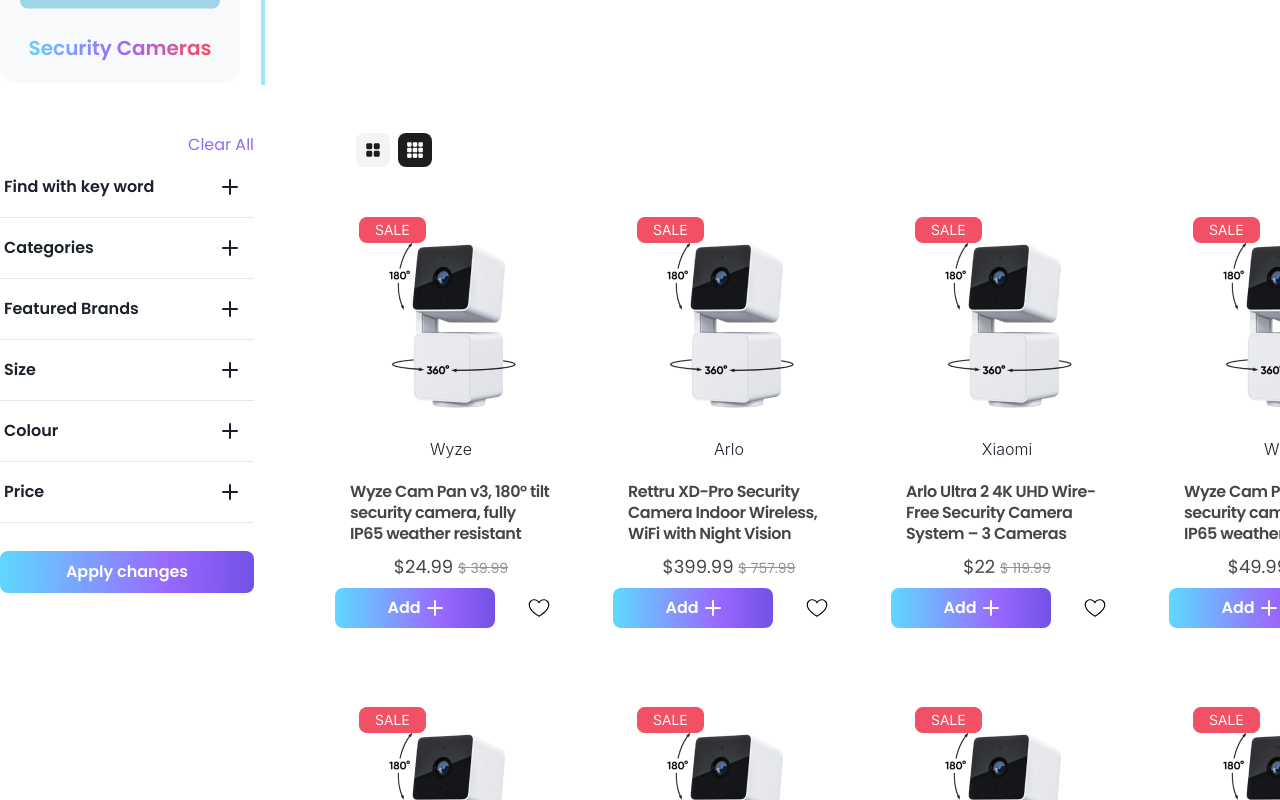
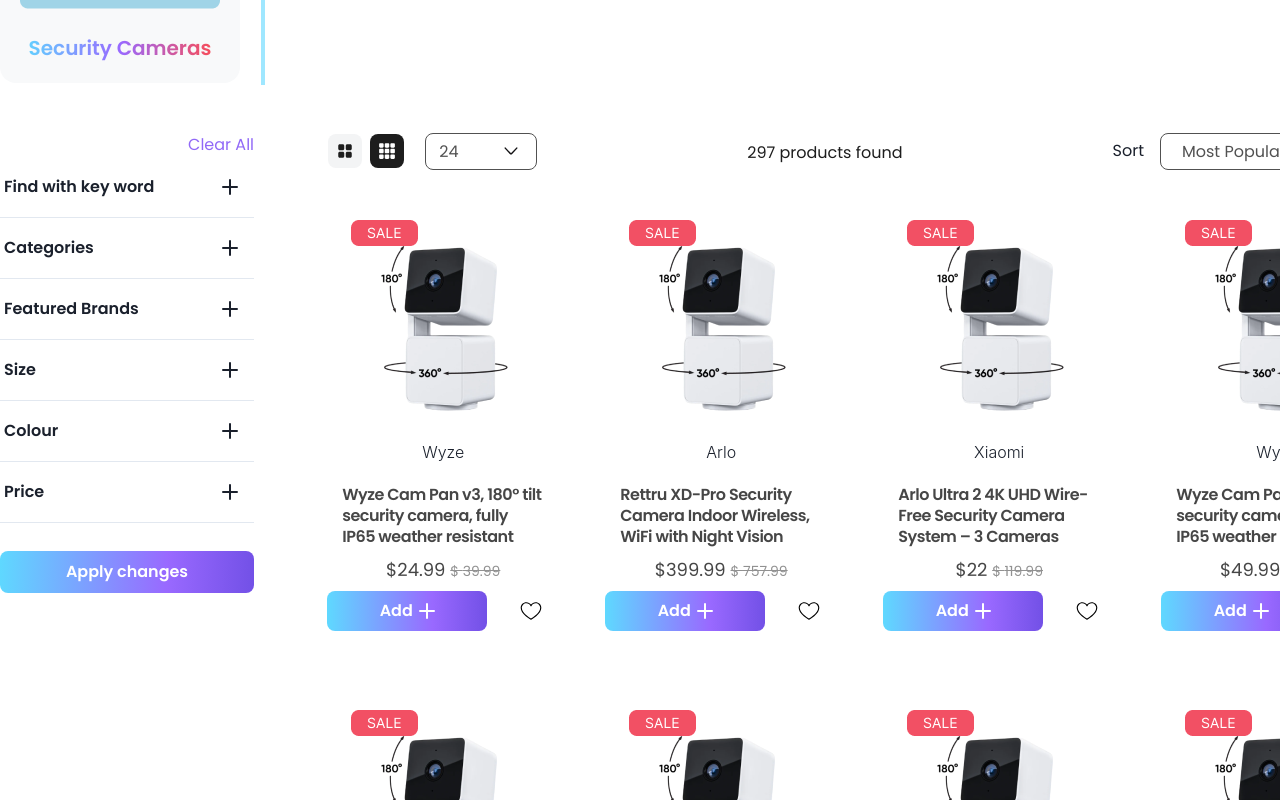
Before and after one commit to Rafaelkaaa/Store, a React (Vite) app in the folder frontend/: page /product in a window 1280 px wide. Shown: the part 920-1720 px from the top of the page. Built offline with nearby package versions, Linux system fonts and the light colour scheme.

Commit message:
modificate SortProducts. Added SortSize and SortPlacement. Fix some styles

```diff
--- a/frontend/src/components/CardList/ProductCard.tsx
+++ b/frontend/src/components/CardList/ProductCard.tsx
@@ -1,4 +1,4 @@
-import { Box, Button, Fade, Flex, Heading, Img, Text } from "@chakra-ui/react";
+import { Box, Button, Flex, Heading, Img, Text } from "@chakra-ui/react";
 import { HeartIcon } from "../../assets/img/Icons";
 import ButtonAdd from "./ButtonAdd";
 import testImg1 from "../../assets/img/testProduct1.png";
--- a/frontend/src/components/Header/HeaderMenuProducts.tsx
+++ b/frontend/src/components/Header/HeaderMenuProducts.tsx
@@ -1,5 +1,5 @@
 import {Box, Button, Flex, Image, Menu, MenuItem} from "@chakra-ui/react";
-import ChevronDown from "../../assets/img/chevron-down.png";
+import chevronDown from "../../assets/img/chevron-down.png";
 import s from "./Header.module.css";
 import categories from "../../data/categoryHeader.json";
 import menuBackground from "../../assets/img/menuBackground.png";
@@ -48,7 +48,7 @@
             <Button
                 as={Button}
                 p='0'
-                rightIcon={<Image src={ChevronDown} alt='chevronDown'/>}
+                rightIcon={<Image src={chevronDown} alt='chevronDown'/>}
                 fontSize='16px'
                 fontWeight='400'
                 bg='#191D24'
--- a/frontend/src/components/SortProducts/SortProducts.tsx
+++ b/frontend/src/components/SortProducts/SortProducts.tsx
@@ -1,49 +1,23 @@
-import { Flex } from "@chakra-ui/react";
-import { useState } from "react";
-import { ActiveGridIcon1, ActiveGridIcon2, DisablGridIcon1, DisablGridIcon2 } from "../../assets/img/Icons";
-
+import {Box, Flex} from "@chakra-ui/react";
+import React from "react";
+import SortSize from "./components/SortSize.tsx";
+import SortCategory from "./components/SortCategory.tsx";
+import SortPlacement from "./components/SortPlacement.tsx";
 
 const SortProducts: React.FC = () => {
-  const [firstButtonActive, setFirstButtonActive] = useState(false);
 
-  const handleFirstButtonClick = () => {
-    setFirstButtonActive(true);
-  };
-
-  const handleSecondButtonClick = () => {
-    setFirstButtonActive(false);
-  };
-
-  return (
-    <Flex gap={"22px"}>
-      <Flex alignItems={"center"} gap={"8px"} pl={"20px"}>
-        <Flex
-          alignItems={"center"}
-          backgroundColor={firstButtonActive ? "#1D1D1D" : "#F3F4F5"}
-          borderRadius={"8px"}
-          justifyContent={"center"}
-          w={"34px"}
-          h={"34px"}
-          as={"button"}
-          onClick={handleFirstButtonClick}
-          style={{ transition: "background-color 0.3s ease-in-out" }}>
-          {firstButtonActive ? <DisablGridIcon1 /> : <ActiveGridIcon1 />}
+    return (
+        <Flex gap='210px' align='center'>
+            <Flex gap={"21px"} align='center'>
+                <SortPlacement />
+                <SortSize/>
+            </Flex>
+            <Box color='#1D1D1D' h='21px'>
+                297 products found
+            </Box>
+            <SortCategory/>
         </Flex>
-        <Flex
-          alignItems={"center"}
-          justifyContent={"center"}
-          backgroundColor={firstButtonActive ? "#F3F4F5" : "#1D1D1D"}
-          borderRadius={"8px"}
-          w={"34px"}
-          h={"34px"}
-          as={"button"}
-          onClick={handleSecondButtonClick}
-          style={{ transition: "background-color 0.3s ease-in-out" }}>
-          {firstButtonActive ? <DisablGridIcon2 /> : <ActiveGridIcon2 />}
-        </Flex>
-      </Flex>
-    </Flex>
-  );
+    );
 };
 
 export default SortProducts;
--- /dev/null
+++ b/frontend/src/components/SortProducts/components/SortCategory.tsx
@@ -0,0 +1,58 @@
+import {Box, Button, Flex, Image, Menu, MenuButton, MenuItem, MenuList} from "@chakra-ui/react";
+import chevronUp from "../../../assets/img/chevronUpSelect.svg";
+import chevronDown from "../../../assets/img/chevronDownSelect.svg";
+import React, {useState} from "react";
+
+const SortCategory:React.FC = () => {
+    const [isOpenSort, changeOpenSort] = useState(false);
+    const [selectedOptionSort, setSelectedOptionSort] = useState<string>('Most Popular');
+
+    const handleSelectedOptionSort = (value: string) => {
+        changeOpenSort(!isOpenSort)
+        setSelectedOptionSort(value)
+    }
+
+    return (
+        <Flex gap='16px' align='center'>
+            <Box>Sort</Box>
+            <Menu isOpen={isOpenSort}>
+                <MenuButton as={Button} w='240px' h='37px' border='1px solid #515151' borderRadius='8px' bg='#FFF'
+                            fontWeight='400' _hover={{bg: '#FFF'}} _focus={{bg: '#FFF'}} _active={{bg: '#FFF'}}
+                            color='#515151' fontSize='16px' transition='none'
+                            p='8px 18px 8px 21px' gap='40px' textAlign='left'
+                            rightIcon={isOpenSort ? <Image w='24px' h='24px' src={chevronUp} alt='chevronDown'/> :
+                                <Image w='24px' h='24px' src={chevronDown} alt='chevronDown'/>}
+                            onClick={() => changeOpenSort(!isOpenSort)}
+                >
+                    {selectedOptionSort}
+                </MenuButton>
+                <MenuList transition='none' marginTop='-8px' minW='unset' w='240px' h='100%' p='0' border='unset'
+                          borderRadius='8px' color="#515151"
+                          shadow='unset' boxShadow='0px 4px 4px 0px rgba(0, 0, 0, 0.15)'>
+                    <MenuItem  w='240px' p='8px 18px 8px 21px' borderRadius='8px' _hover={{bg: "#E4D9FD", color: "#1D1D1D"}}
+                               onClick={() => {
+                                   handleSelectedOptionSort('Most Popular')
+                               }}>Most Popular</MenuItem>
+                    <MenuItem w='240px' p='8px 18px 8px 21px' borderRadius='8px' _hover={{bg: "#E4D9FD", color: "#1D1D1D"}}
+                              onClick={() => {
+                                  handleSelectedOptionSort('Price: High to Low')
+                              }}>Price: High to Low</MenuItem>
+                    <MenuItem w='240px' p='8px 18px 8px 21px' borderRadius='8px' _hover={{bg: "#E4D9FD", color: "#1D1D1D"}}
+                              onClick={() => {
+                                  handleSelectedOptionSort('Price: Low to High')
+                              }}>Price: Low to High</MenuItem>
+                    <MenuItem w='240px' p='8px 18px 8px 21px' borderRadius='8px' _hover={{bg: "#E4D9FD", color: "#1D1D1D"}}
+                              onClick={() => {
+                                  handleSelectedOptionSort('Most Relevant')
+                              }}>Most Relevant</MenuItem>
+                    <MenuItem w='240px' p='8px 18px 8px 21px' borderRadius='8px' _hover={{bg: "#E4D9FD", color: "#1D1D1D"}}
+                              onClick={() => {
+                                  handleSelectedOptionSort('Alphabetical')
+                              }}>Alphabetical</MenuItem>
+                </MenuList>
+            </Menu>
+        </Flex>
+    )
+}
+
+export default SortCategory
--- /dev/null
+++ b/frontend/src/components/SortProducts/components/SortPlacement.tsx
@@ -0,0 +1,46 @@
+import {Flex} from "@chakra-ui/react";
+import {ActiveGridIcon1, ActiveGridIcon2, DisablGridIcon1, DisablGridIcon2} from "../../../assets/img/Icons.tsx";
+import {useState} from "react";
+
+const SortPlacement = () => {
+    const [firstButtonActive, setFirstButtonActive] = useState(false);
+
+    const handleFirstButtonClick = () => {
+        setFirstButtonActive(true);
+    };
+
+    const handleSecondButtonClick = () => {
+        setFirstButtonActive(false);
+    };
+
+    return (
+        <Flex alignItems={"center"} gap={"8px"}>
+            <Flex
+                alignItems={"center"}
+                backgroundColor={firstButtonActive ? "#1D1D1D" : "#F3F4F5"}
+                borderRadius={"8px"}
+                justifyContent={"center"}
+                w={"34px"}
+                h={"34px"}
+                as={"button"}
+                onClick={handleFirstButtonClick}
+                style={{transition: "background-color 0.3s ease-in-out"}}>
+                {firstButtonActive ? <DisablGridIcon1/> : <ActiveGridIcon1/>}
+            </Flex>
+            <Flex
+                alignItems={"center"}
+                justifyContent={"center"}
+                backgroundColor={firstButtonActive ? "#F3F4F5" : "#1D1D1D"}
+                borderRadius={"8px"}
+                w={"34px"}
+                h={"34px"}
+                as={"button"}
+                onClick={handleSecondButtonClick}
+                style={{transition: "background-color 0.3s ease-in-out"}}>
+                {firstButtonActive ? <DisablGridIcon2/> : <ActiveGridIcon2/>}
+            </Flex>
+        </Flex>
+    )
+}
+
+export default SortPlacement
--- /dev/null
+++ b/frontend/src/components/SortProducts/components/SortSize.tsx
@@ -0,0 +1,55 @@
+import {FC, useState} from "react";
+import {Button, Image, Menu, MenuButton, MenuItem, MenuList} from "@chakra-ui/react";
+import chevronUp from "../../../assets/img/chevronUpSelect.svg";
+import chevronDown from "../../../assets/img/chevronDownSelect.svg";
+
+const SortSize: FC = () => {
+    const [isOpenSize, changeOpenSize] = useState(false);
+    const [selectedOptionSize, setSelectedOptionSize] = useState<string>('24');
+
+    const handleSelectedOptionSize = (value: string) => {
+        changeOpenSize(!isOpenSize)
+        setSelectedOptionSize(value)
+    }
+
+    return (
+        <Menu isOpen={isOpenSize}>
+            <MenuButton as={Button} w='112px' h='37px' border='1px solid #515151' borderRadius='8px' bg='#FFF'
+                        fontWeight='400' _hover={{bg: '#FFF'}} _focus={{bg: '#FFF'}} _active={{bg: '#FFF'}}
+                        color='#515151' fontSize='16px' transition='none'
+                        p='8px 13px' gap='40px'
+                        rightIcon={isOpenSize ? <Image w='24px' h='24px' src={chevronUp} alt='chevronDown'/> :
+                            <Image w='24px' h='24px' src={chevronDown} alt='chevronDown'/>}
+                        onClick={() => changeOpenSize(!isOpenSize)}
+            >
+                {selectedOptionSize}
+            </MenuButton>
+            <MenuList transition='none' marginTop='-8px' minW='unset' w='112px' h='100%' p='0' border='unset'
+                      borderRadius='8px' color="#515151"
+                      shadow='unset' boxShadow='0px 4px 4px 0px rgba(0, 0, 0, 0.15)'>
+                <MenuItem w='112px' p='8px 13px'  borderRadius='8px' _hover={{bg: "#E4D9FD", color: "#1D1D1D"}}
+                          onClick={() => {
+                              handleSelectedOptionSize('24')
+                          }}>24</MenuItem>
+                <MenuItem w='112px' p='8px 13px' borderRadius='8px' _hover={{bg: "#E4D9FD", color: "#1D1D1D"}}
+                          onClick={() => {
+                              handleSelectedOptionSize('48')
+                          }}>48</MenuItem>
+                <MenuItem w='112px' p='8px 13px' borderRadius='8px' _hover={{bg: "#E4D9FD", color: "#1D1D1D"}}
+                          onClick={() => {
+                              handleSelectedOptionSize('100')
+                          }}>100</MenuItem>
+                <MenuItem w='112px' p='8px 13px' borderRadius='8px' _hover={{bg: "#E4D9FD", color: "#1D1D1D"}}
+                          onClick={() => {
+                              handleSelectedOptionSize('200')
+                          }}>200</MenuItem>
+                <MenuItem w='112px' p='8px 13px' borderRadius='8px' _hover={{bg: "#E4D9FD", color: "#1D1D1D"}}
+                          onClick={() => {
+                              handleSelectedOptionSize('All')
+                          }}>All</MenuItem>
+            </MenuList>
+        </Menu>
+    )
+}
+
+export default SortSize
--- a/frontend/src/pages/HomePage.tsx
+++ b/frontend/src/pages/HomePage.tsx
@@ -1,11 +1,13 @@
-import { Box, Heading } from '@chakra-ui/react'
+import {Box, Heading} from '@chakra-ui/react'
+import React from "react";
 
 const HomePage: React.FC = () => {
-	return (
-		<Box>
-			<Heading>Home page</Heading>
-		</Box>
-	)
+
+    return (
+        <Box padding='10px'>
+            <Heading paddingBottom='20px'>Home page</Heading>
+        </Box>
+    )
 }
 
 export default HomePage
```
Also changed, not shown: frontend/src/components/Pagination/LoadMore.tsx (+8 -8 lines), frontend/src/components/Pagination/Pagination.tsx (+7 -5 lines), frontend/src/components/Pagination/components/PageCount.tsx (+6 -4 lines), frontend/src/assets/img/chevronDownSelect.svg (added), frontend/src/assets/img/chevronUpSelect.svg (added).
